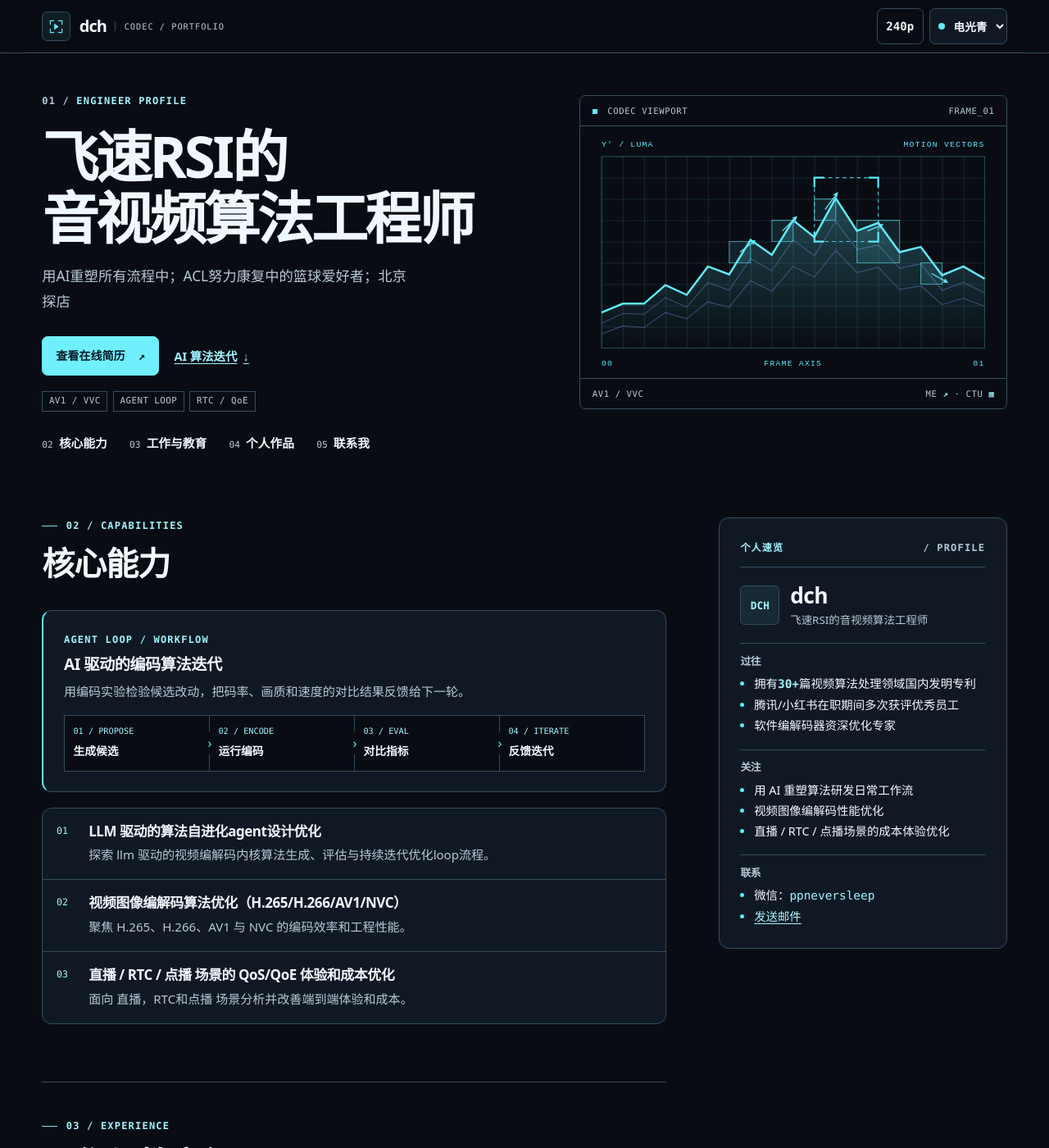
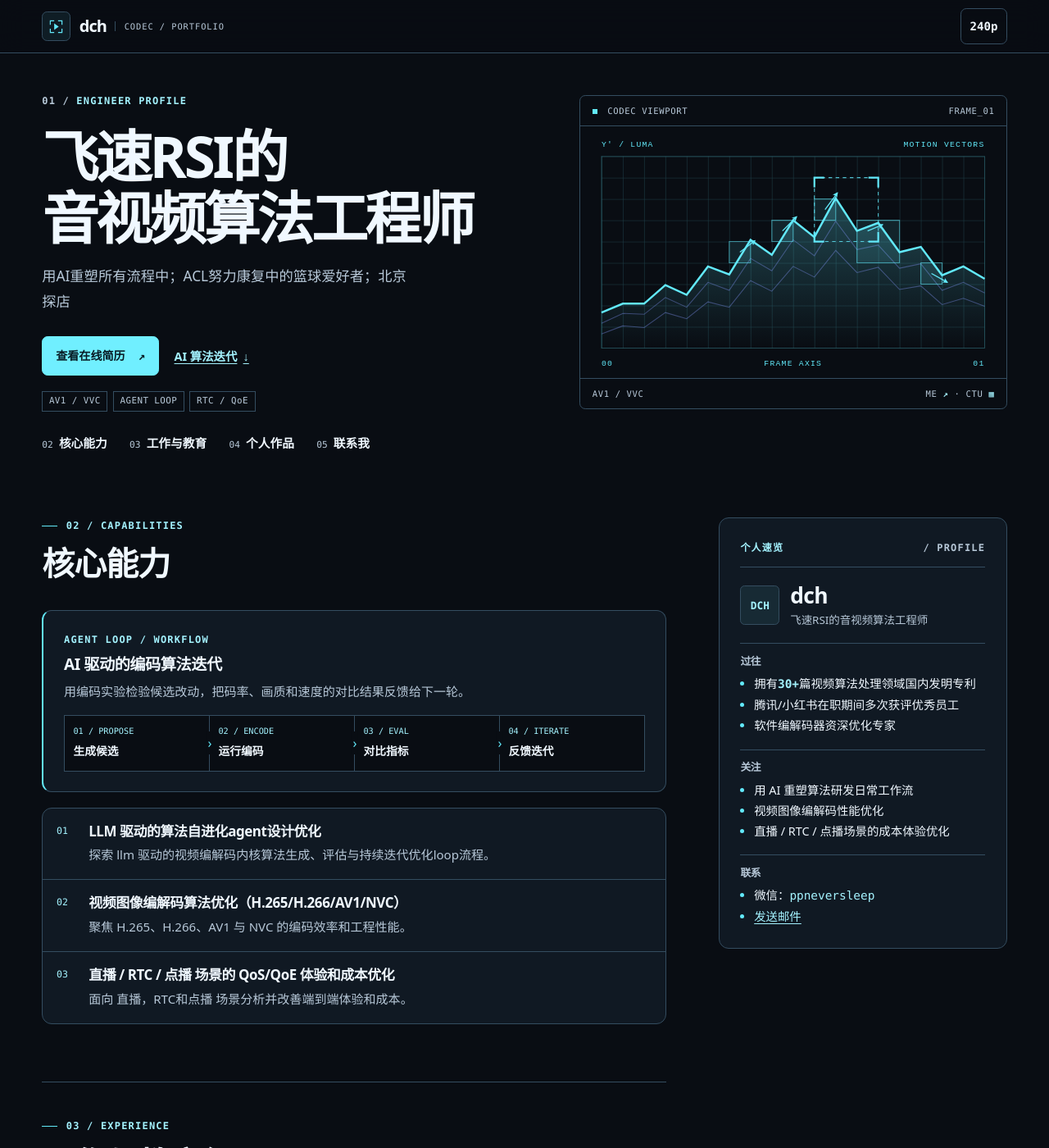
Before and after one commit to bitchenhui/bitchenhui.github.io, a Jekyll site: the page built from index.html, in a window 1280 px wide and 1400 px high. Shown: the whole window at 82% size. Built offline with Jekyll 4.4.1, drawn with Linux system fonts in a browser that asks for light colours.

Commit message:
refactor: lock palette to electric cyan
- Remove palette dropdown, switcher JS and stale palette init
- Drop coral/mist/ice/amber theme blocks; :root keeps electric cyan
- Verifier now forbids palette hooks from coming back

```diff
--- a/_includes/head.html
+++ b/_includes/head.html
@@ -18,9 +18,6 @@
 <meta name="twitter:card" content="summary">
 <script>
   (function () {
-    var palette;
-    try { palette = window.localStorage.getItem("site-palette"); } catch (error) { palette = null; }
-    document.documentElement.dataset.palette = ["mist", "ice", "amber", "coral"].indexOf(palette) !== -1 ? palette : "electric";
     var quality;
     try { quality = window.localStorage.getItem("site-quality"); } catch (error) { quality = null; }
     document.documentElement.dataset.quality = quality === "low" ? "low" : "high";
--- a/_includes/header.html
+++ b/_includes/header.html
@@ -6,14 +6,5 @@
   </a>
   <div class="site-header__actions" aria-label="显示设置">
     <button id="quality-toggle" class="icon-button" type="button" aria-pressed="false" aria-label="240p 低码率模式" hidden>240p</button>
-    <div class="palette-control" hidden>
-      <select id="palette-select" aria-label="深色配色">
-        <option value="electric">电光青</option>
-        <option value="coral">珊瑚红</option>
-        <option value="mist">雾紫</option>
-        <option value="ice">冰蓝</option>
-        <option value="amber">琥珀</option>
-      </select>
-    </div>
   </div>
 </div>
--- a/assets/css/main.scss
+++ b/assets/css/main.scss
@@ -22,74 +22,6 @@
   --mono: ui-monospace, "SF Mono", Menlo, Consolas, monospace;
   --shell: 82rem;
   --reading: 49rem;
-}
-
-:root[data-palette="coral"] {
-  --canvas: #120e13;
-  --surface: #231920;
-  --surface-raised: #35242d;
-  --ink: #fff6f6;
-  --muted: #dfc8ce;
-  --line: #624451;
-  --accent: #ff9d94;
-  --accent-strong: #ffbdb6;
-  --accent-soft: rgba(255, 157, 148, 0.11);
-  --trace: #be92ad;
-  --key: #ffafa6;
-  --on-key: #32141b;
-  --focus: #ffd8d3;
-  --grid-line: rgba(255, 157, 148, 0.10);
-}
-
-:root[data-palette="mist"] {
-  --canvas: #0e0c15;
-  --surface: #211b30;
-  --surface-raised: #2f2543;
-  --ink: #fcfaff;
-  --muted: #d0c5e3;
-  --line: #5b4c74;
-  --accent: #c9afff;
-  --accent-strong: #e3d3ff;
-  --accent-soft: rgba(201, 175, 255, 0.11);
-  --trace: #aba6d5;
-  --key: #dcc8ff;
-  --on-key: #211336;
-  --focus: #f0e4ff;
-  --grid-line: rgba(201, 175, 255, 0.11);
-}
-
-:root[data-palette="ice"] {
-  --canvas: #101319;
-  --surface: #171c25;
-  --surface-raised: #202936;
-  --ink: #edf2fa;
-  --muted: #adb8c9;
-  --line: #343f50;
-  --accent: #89bbf5;
-  --accent-strong: #b8d5ff;
-  --accent-soft: rgba(137, 187, 245, 0.09);
-  --trace: #a6a0d7;
-  --key: #b5d6ff;
-  --on-key: #14243a;
-  --focus: #d0e6ff;
-  --grid-line: rgba(137, 187, 245, 0.09);
-}
-
-:root[data-palette="amber"] {
-  --canvas: #171513;
-  --surface: #201c19;
-  --surface-raised: #2d2621;
-  --ink: #f4eee7;
-  --muted: #c4b7aa;
-  --line: #4a4036;
-  --accent: #e5b17a;
-  --accent-strong: #f5cea4;
-  --accent-soft: rgba(229, 177, 122, 0.10);
-  --trace: #ab8e96;
-  --key: #ecc094;
-  --on-key: #2e2016;
-  --focus: #ffe0bb;
-  --grid-line: rgba(229, 177, 122, 0.09);
 }
 
 * { box-sizing: border-box; }
@@ -235,33 +167,6 @@ button { font: inherit; }
   color: var(--accent-strong);
 }
 
-.palette-control { position: relative; }
-.palette-control::before {
-  content: "";
-  position: absolute;
-  top: 50%;
-  inset-inline-start: 0.7rem;
-  width: 0.5rem;
-  height: 0.5rem;
-  border-radius: 50%;
-  transform: translateY(-50%);
-  background: var(--accent);
-  pointer-events: none;
-}
-.palette-control select {
-  min-height: 2.75rem;
-  padding: 0.35rem 0.45rem 0.35rem 1.55rem;
-  border: 1px solid var(--line);
-  border-radius: 0.45rem;
-  background: var(--surface);
-  color: var(--ink);
-  cursor: pointer;
-  font: inherit;
-  font-size: 0.85rem;
-  font-weight: 650;
-}
-.palette-control select:hover { border-color: var(--accent); }
-
 .button-primary {
   gap: 1rem;
   min-height: 3rem;
@@ -400,10 +305,7 @@ main { min-height: calc(100vh - 10rem); }
 .signal-frame__bar--bottom { border: 0; border-top: 1px solid var(--line); }
 .signal-frame__bar i { display: inline-block; width: 0.38rem; height: 0.38rem; margin-right: 0.35rem; background: var(--accent); }
 .signal-frame__bar b { color: var(--accent-strong); }
-:root:not([data-palette]) .signal-frame__primary,
-:root[data-palette="electric"] .signal-frame__primary,
-:root[data-palette="coral"] .signal-frame__primary,
-:root[data-palette="mist"] .signal-frame__primary { stroke-width: 2.3; }
+.signal-frame__primary { stroke-width: 2.3; }
 .signal-frame__echo { color: var(--trace); }
 .signal-frame__plot { display: block; width: 100%; height: auto; padding-block: 0.4rem; }
 
@@ -634,14 +536,14 @@ main { min-height: calc(100vh - 10rem); }
 :root[data-quality="low"] {
   .manual-hero { --hero-cell: 56px; }
   .hero-panel, .signal-frame, .anchor-nav, .capability-list, .card, .profile-card,
-  .resume, .tag, .button, .icon-button, .palette-control select, .project-card__cover { border-radius: 0; }
+  .resume, .tag, .button, .icon-button, .project-card__cover { border-radius: 0; }
   .project-card__cover { image-rendering: pixelated; }
   .hero-panel { background-image: repeating-linear-gradient(0deg, var(--grid-line) 0 1px, transparent 1px 4px); }
 }
 
 @media print {
   @page { margin: 13mm; }
-  :root, :root[data-palette] {
+  :root {
     color-scheme: light;
     --canvas: #fff;
     --surface: #fff;
--- a/assets/js/home.js
+++ b/assets/js/home.js
@@ -133,7 +133,6 @@
 
   window.addEventListener("resize", resetEffects);
   document.addEventListener("qualitychange", resetEffects);
-  document.addEventListener("palettechange", resetEffects);
   document.addEventListener("visibilitychange", function () {
     if (document.hidden) resetEffects();
   });
--- a/assets/js/site.js
+++ b/assets/js/site.js
@@ -2,7 +2,6 @@
   "use strict";
 
   var root = document.documentElement;
-  var paletteSelect = document.getElementById("palette-select");
   var printButton = document.querySelector("[data-print-button]");
 
   if (printButton) {
@@ -10,17 +9,6 @@
       window.print();
     });
     printButton.hidden = false;
-  }
-
-  if (paletteSelect) {
-    paletteSelect.value = root.dataset.palette || "electric";
-    paletteSelect.addEventListener("change", function () {
-      var palette = paletteSelect.value;
-      root.dataset.palette = palette;
-      try { window.localStorage.setItem("site-palette", palette); } catch (error) { /* Apply the palette for this page view. */ }
-      document.dispatchEvent(new CustomEvent("palettechange"));
-    });
-    paletteSelect.parentElement.hidden = false;
   }
 
   // 先绑定，再显示开关；在浏览器中保存画质偏好。
```
Also changed, not shown: scripts/verify_site.rb (+4 -4 lines).
